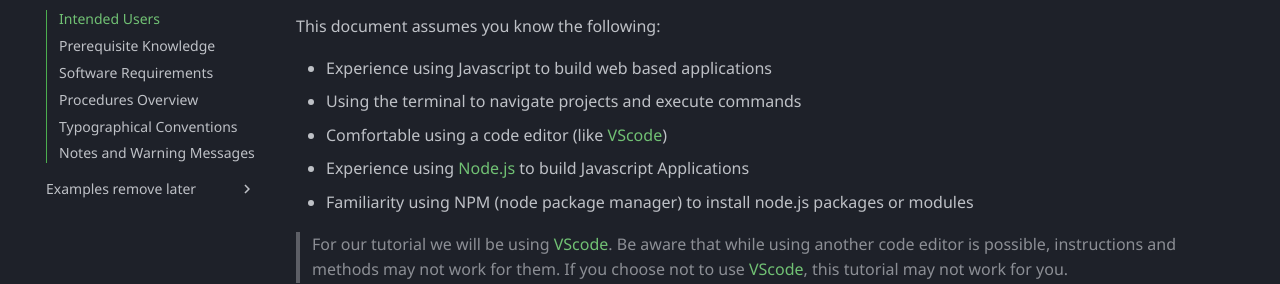
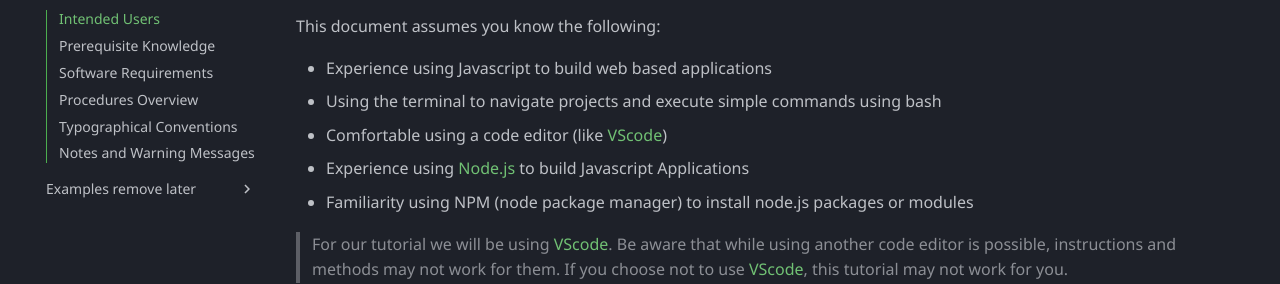
Before and after one commit to ndgeniebla/phaser-mkdocs, an MkDocs documentation site: the page built from docs/home.md, in a window 1280 px wide and 900 px high, scrolled down 440 px. Shown: the part 170-454 px from the top of the window. Built offline with MkDocs 1.6.1 and Material for MkDocs 9.7.7, drawn with Linux system fonts in a browser that asks for light colours; some web fonts are replaced.

Commit message:
add bash mention

```diff
--- a/docs/home.md
+++ b/docs/home.md
@@ -14,7 +14,7 @@ This documentation is intended for:
 This document assumes you know the following:
 
 - Experience using Javascript to build web based applications
-- Using the terminal to navigate projects and execute commands
+- Using the terminal to navigate projects and execute simple commands using bash
 - Comfortable using a code editor (like [VScode][2])
 - Experience using [Node.js][3] to build Javascript Applications
 - Familiarity using NPM (node package manager) to install node.js packages or modules
```
